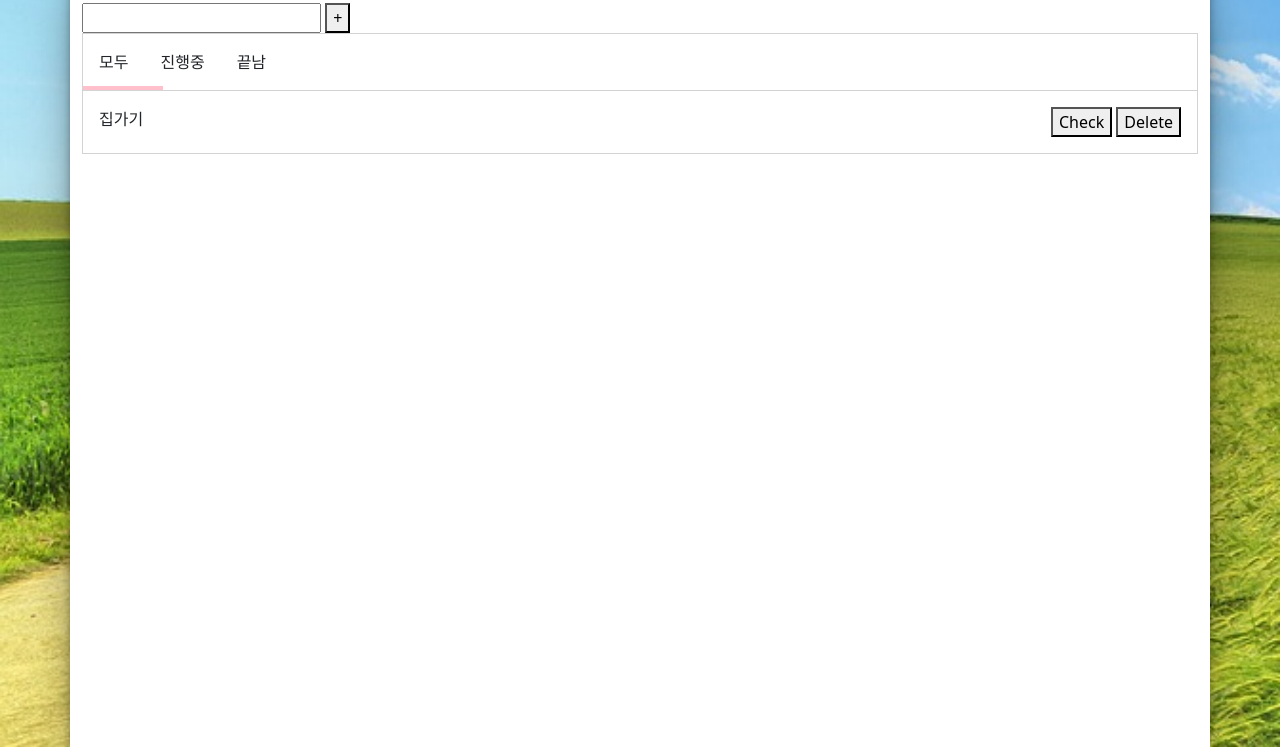
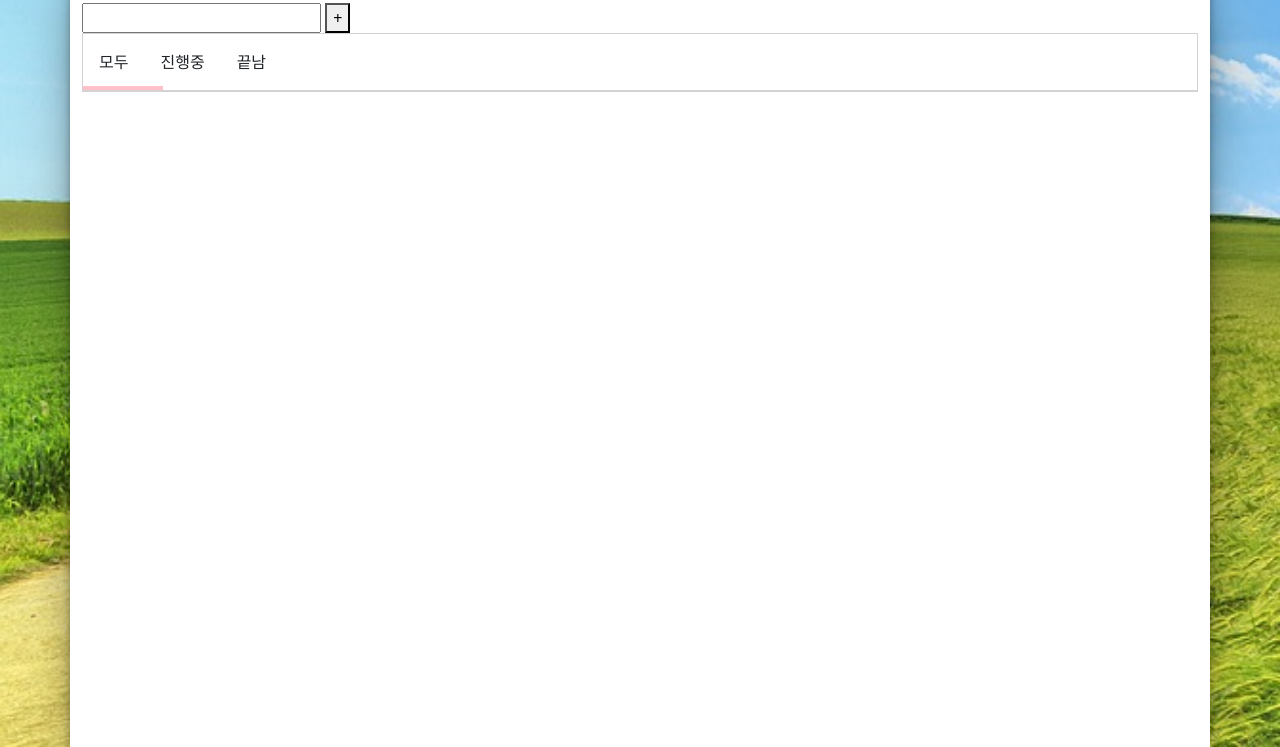
Before and after one commit to sonjongmin1/TODOAPP, a plain HTML site: page index.html in a window 1280 px wide. Shown: the part 53-800 px from the top of the page. Drawn offline with nearby package versions, Linux system fonts and the light colour scheme.

Commit message:
second TodoApp

```diff
--- a/index.html
+++ b/index.html
@@ -27,15 +27,7 @@
           <div>진행중</div>
           <div>끝남</div>
         </div>
-        <div id="task-board">
-          <div class="task">
-            <div>집가기</div>
-            <div>
-              <button>Check</button>
-              <button>Delete</button>
-            </div>
-          </div>
-        </div>
+        <div id="task-board"></div>
       </section>
     </div>
 
--- a/script.js
+++ b/script.js
@@ -15,13 +15,14 @@ function addTask(){
     let taskContent = taskInput.value
     taskList.push(taskContent);
     console.log(taskList);
+    render();
 }
 
 function render(){
     let resultHTML = '';
     for(let i=0;i<taskList.length;i++){
         resultHTML += `<div class="task">
-        <div>${taskList[i]}집가기</div>
+        <div>${taskList[i]}</div>
         <div>
           <button>Check</button>
           <button>Delete</button>
```
